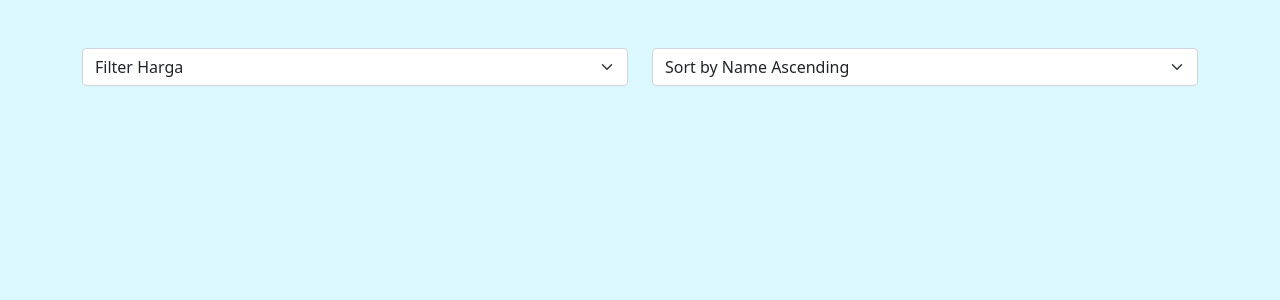
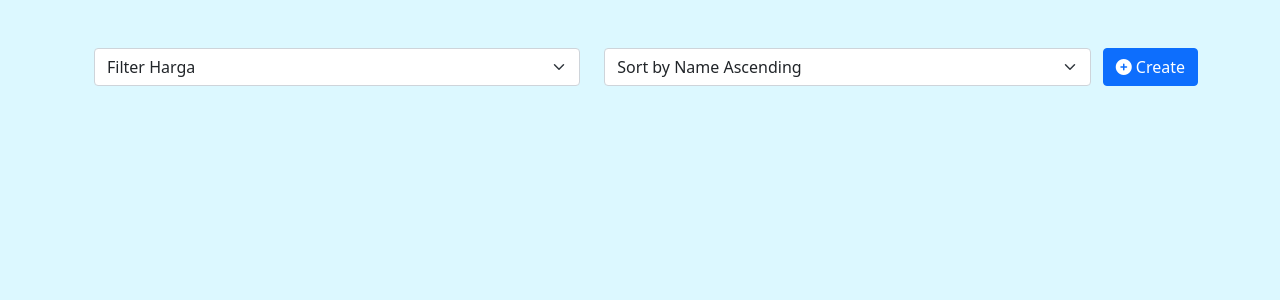
Before and after one commit to annisbalqisa/pertemuan6, a PHP site: page / in a window 1280 px wide. Shown: the part 56-356 px from the top of the page. Run offline with PHP 8.4, Linux system fonts and the light colour scheme; data that the repository does not hold is empty; some libraries are stand-ins or nearby versions.

Commit message:
Update index.php

```diff
--- a/index.php
+++ b/index.php
@@ -27,6 +27,7 @@
 			</div>
 	</nav>
   <div class="container">
+		<button type="button" class="btn btn-primary float-end"><i class="fas fa-plus-circle"></i> Create</button>
     <div class="row mt-5">
       <div class="col-md input-group mb-3">
         <select class="form-select" id="filter" aria-label="Default select example">
```
